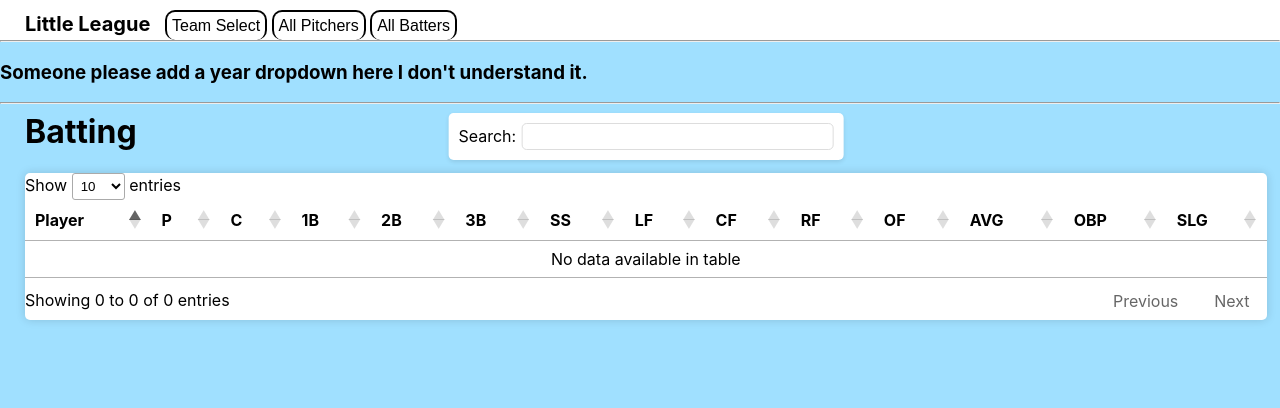
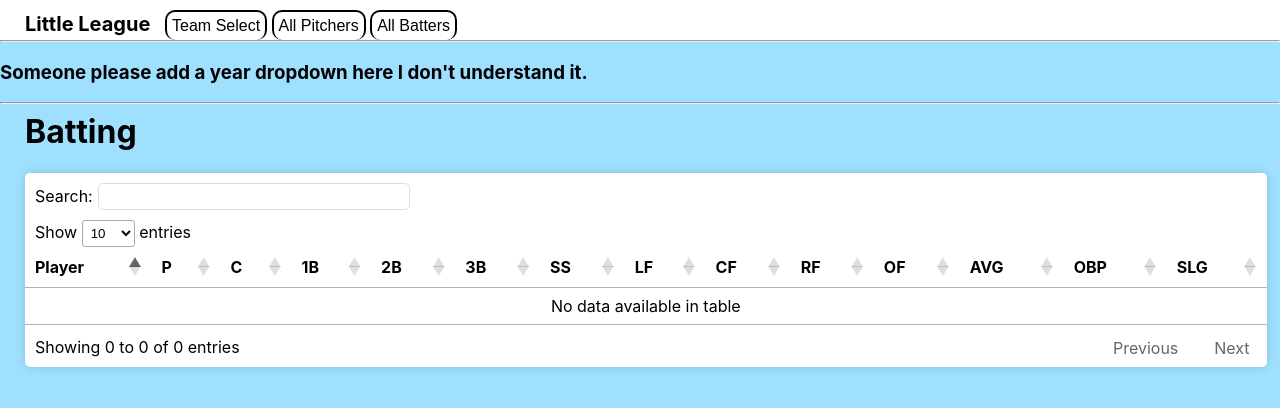
Before and after one commit to bryce-r37/Little-League, a Flask app: page /batters in a window 1280 px wide. Shown: the top 408 px of the page. Run offline with Flask 3, Linux system fonts and the light colour scheme; data that the repository does not hold is empty; some libraries are stand-ins or nearby versions.

Commit message:
adjusted search bar to fix overlap with table tabs in small windows

```diff
--- a/app/static/css/style.css
+++ b/app/static/css/style.css
@@ -113,18 +113,20 @@ label {
   display: none;
  }
 
+ .dataTables_info {
+     margin-left: 10px;
+ }
+
+ .dataTables_length {
+     margin-left: 10px;
+ }
+
 .search-box {
   display: flex;
   align-items: center;
   border-radius: 5px;
-  position: absolute;
-  top: -60px;
-  left: 50%;
-  transform: translateX(-50%);
-  box-shadow: 0 2px 4px rgba(0, 0, 0, 0.1);
   background-color: white;
   padding: 10px;
-  margin-bottom: 25px;
 }
 
 .search-box input {
```
